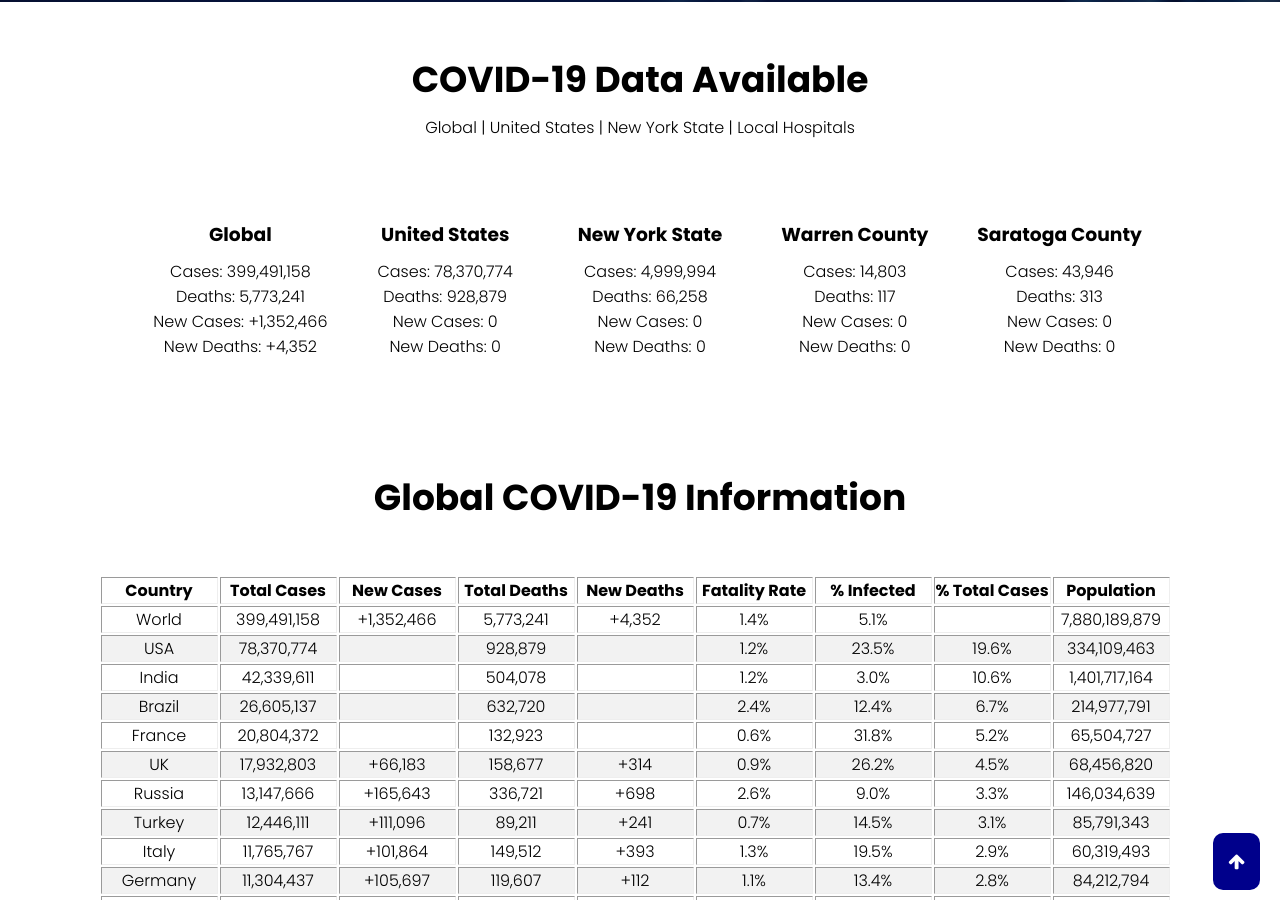
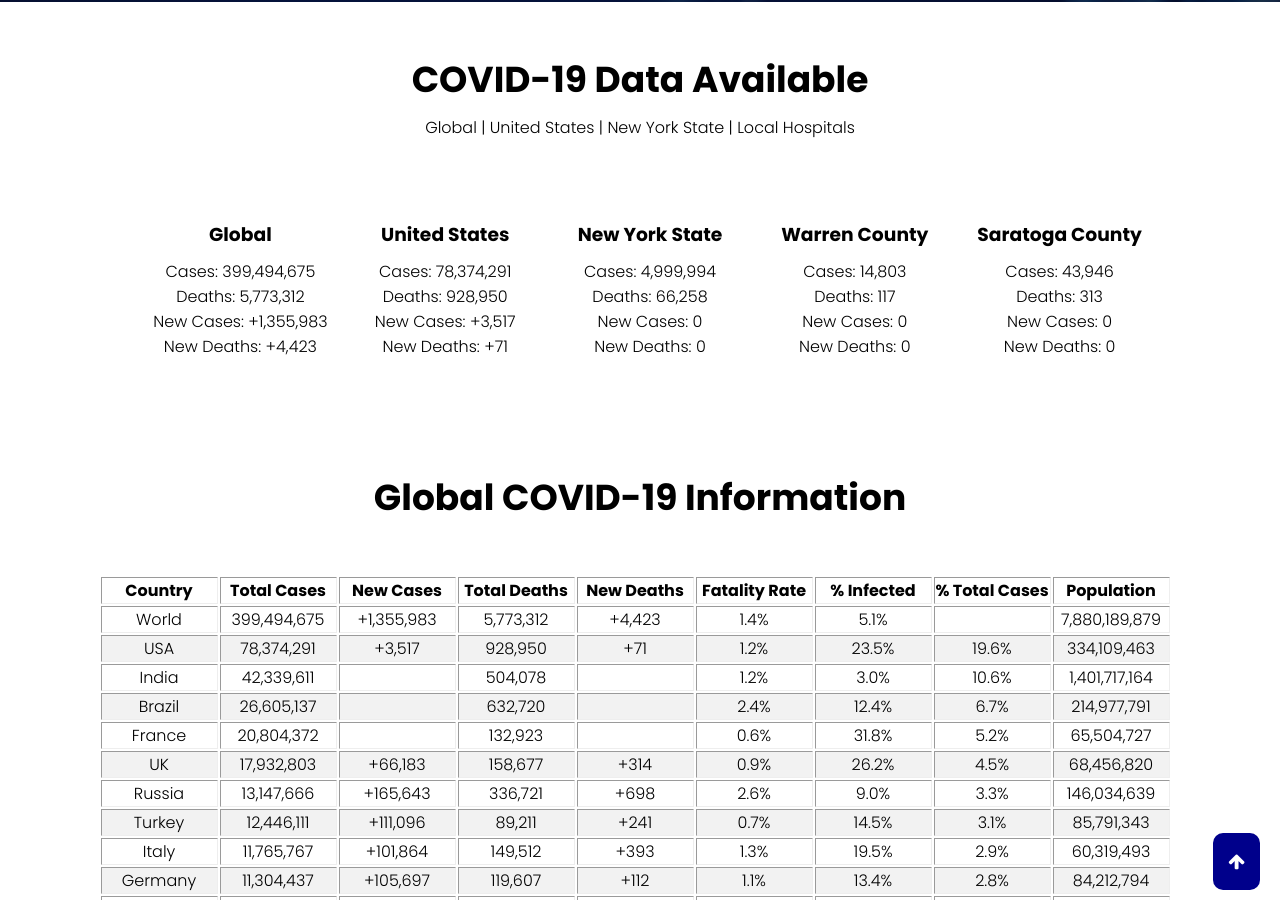
Before and after one commit to Pasin3ru/Tracking-COVID-19, a Jekyll site: the page built from index.html, in a window 1280 px wide and 900 px high, scrolled down 898 px. Built offline with Jekyll 4.4.1, drawn with Linux system fonts in a browser that asks for light colours; some of the changed text lies outside the part shown.

Commit message:
update case numbers

```diff
--- a/_data/us_total_data.json
+++ b/_data/us_total_data.json
@@ -1 +1 @@
-{"0":{"Total Cases: ":"78,370,774","Total Deaths: ":"928,879","New Cases: ":"0","New Deaths: ":"0"}}
+{"0":{"Total Cases: ":"78,374,291","Total Deaths: ":"928,950","New Cases: ":"+3,517","New Deaths: ":"+71"}}
--- a/_data/world_total_data.json
+++ b/_data/world_total_data.json
@@ -1 +1 @@
-{"0":{"Total Cases: ":"399,491,158","Total Deaths: ":"5,773,241","New Cases: ":"+1,352,466","New Deaths: ":"+4,352"}}
+{"0":{"Total Cases: ":"399,494,675","Total Deaths: ":"5,773,312","New Cases: ":"+1,355,983","New Deaths: ":"+4,423"}}
--- a/_includes/hospital-tables/global_data.html
+++ b/_includes/hospital-tables/global_data.html
@@ -15,10 +15,10 @@
   <tbody>
     <tr>
       <td>World</td>
-      <td>399,491,158</td>
-      <td>+1,352,466</td>
-      <td>5,773,241</td>
-      <td>+4,352</td>
+      <td>399,494,675</td>
+      <td>+1,355,983</td>
+      <td>5,773,312</td>
+      <td>+4,423</td>
       <td>1.4%</td>
       <td>5.1%</td>
       <td></td>
@@ -26,10 +26,10 @@
     </tr>
     <tr>
       <td>USA</td>
-      <td>78,370,774</td>
-      <td></td>
-      <td>928,879</td>
-      <td></td>
+      <td>78,374,291</td>
+      <td>+3,517</td>
+      <td>928,950</td>
+      <td>+71</td>
       <td>1.2%</td>
       <td>23.5%</td>
       <td>19.6%</td>
--- a/_includes/hospital-tables/us_data.html
+++ b/_includes/hospital-tables/us_data.html
@@ -14,12 +14,12 @@
   <tbody>
     <tr>
       <td>USA Total</td>
-      <td>78,370,774</td>
-      <td>0</td>
-      <td>928,879</td>
-      <td>0</td>
-      <td>48,296,315</td>
-      <td>918,292,478</td>
+      <td>78,374,291</td>
+      <td>+3,517</td>
+      <td>928,950</td>
+      <td>+71</td>
+      <td>48,302,548</td>
+      <td>918,298,389</td>
       <td>334,109,463</td>
     </tr>
     <tr>
@@ -284,10 +284,10 @@
     </tr>
     <tr>
       <td>Maryland</td>
-      <td>965,328</td>
-      <td></td>
-      <td>13,745</td>
-      <td></td>
+      <td>966,066</td>
+      <td>+738</td>
+      <td>13,787</td>
+      <td>+42</td>
       <td>N/A</td>
       <td>18,180,747</td>
       <td>6,045,680</td>
@@ -384,11 +384,11 @@
     </tr>
     <tr>
       <td>West Virginia</td>
-      <td>464,630</td>
-      <td></td>
-      <td>5,877</td>
-      <td></td>
-      <td>448,053</td>
+      <td>466,125</td>
+      <td>+1,495</td>
+      <td>5,900</td>
+      <td>+23</td>
+      <td>451,169</td>
       <td>5,497,707</td>
       <td>1,792,147</td>
     </tr>
@@ -434,12 +434,12 @@
     </tr>
     <tr>
       <td>Montana</td>
-      <td>251,920</td>
-      <td></td>
-      <td>3,037</td>
-      <td></td>
-      <td>238,627</td>
-      <td>2,560,876</td>
+      <td>253,204</td>
+      <td>+1,284</td>
+      <td>3,043</td>
+      <td>+6</td>
+      <td>241,744</td>
+      <td>2,566,787</td>
       <td>1,068,778</td>
     </tr>
     <tr>
```
